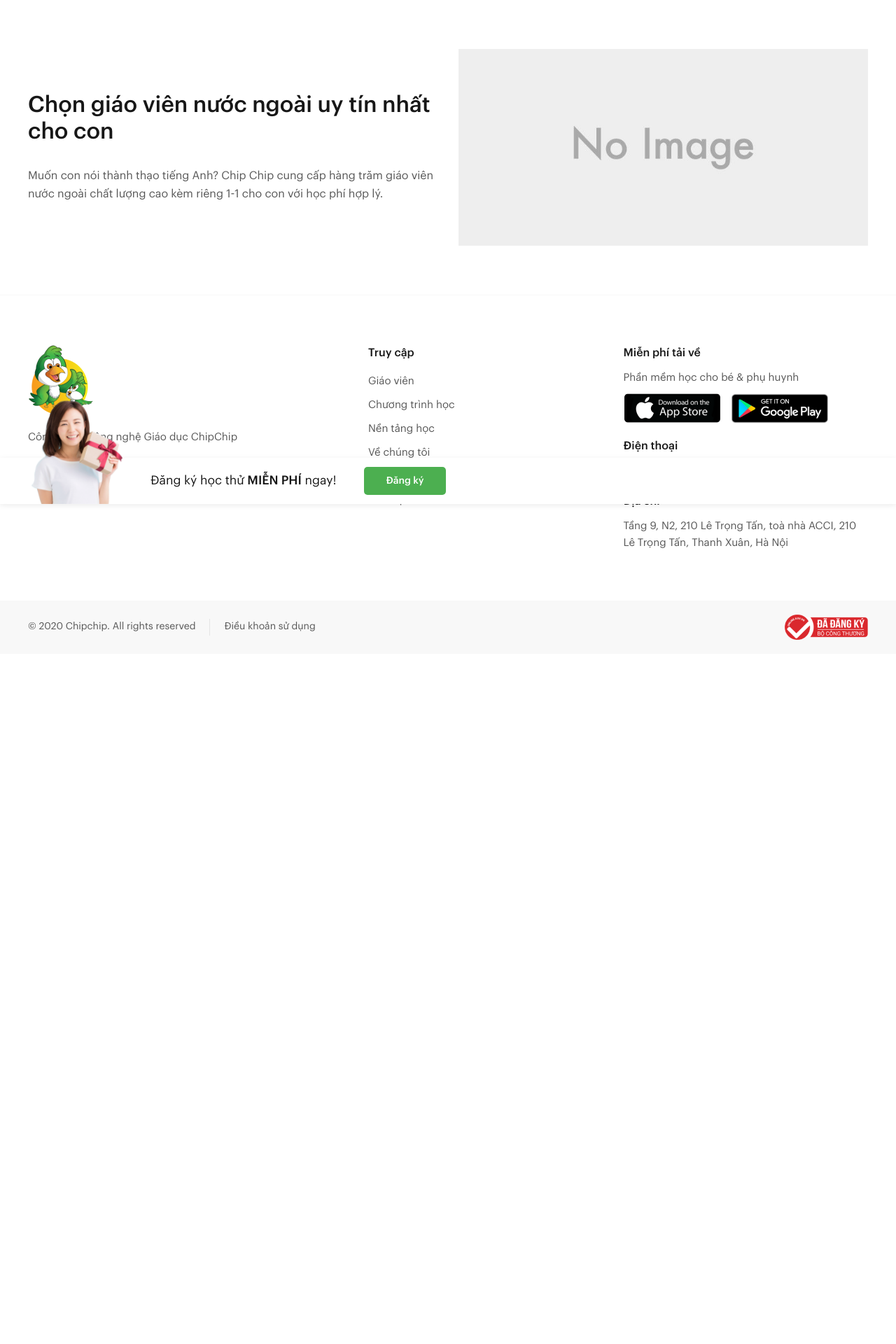
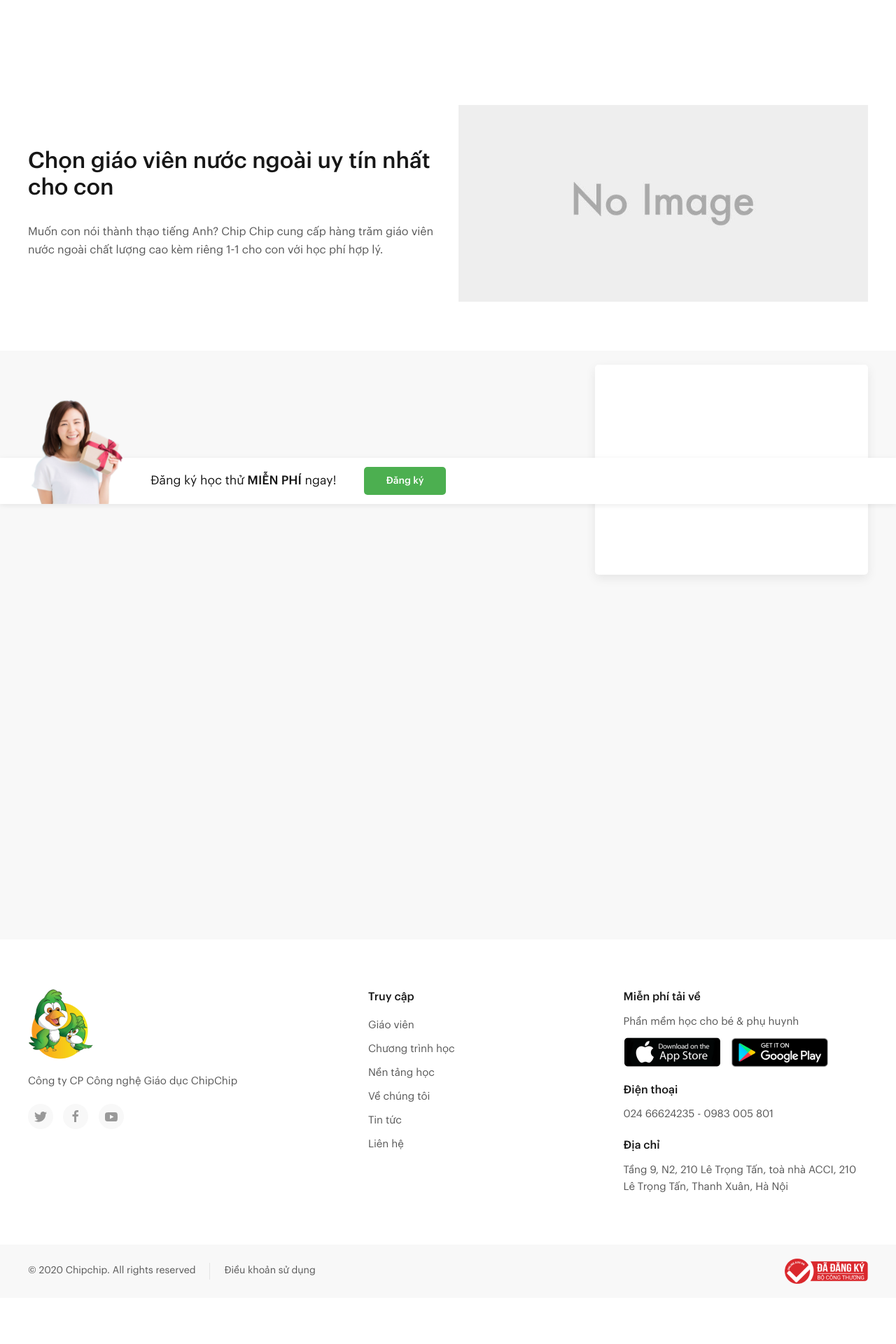
Before and after one commit to lemanhhai1310/chipchip-29-12-2022, a PHP site: page /_giaovien.html in a window 1280 px wide. Shown: the part 80-2000 px from the top of the page at 70% size. Before the commit the page ends 994 px from the top, so only its background shows below. Run offline with PHP 8.4, Linux system fonts and the light colour scheme; some libraries are stand-ins or nearby versions.

Commit message:
giaovien

```diff
--- a/_giaovien.html
+++ b/_giaovien.html
@@ -8,14 +8,14 @@
     <!--CSS-->
     <link rel="stylesheet" href="https://stackpath.bootstrapcdn.com/font-awesome/4.7.0/css/font-awesome.min.css">
     <link rel="stylesheet" href="https://cdn.jsdelivr.net/npm/uikit@3.15.19/dist/css/uikit.min.css" />
-    <link rel="stylesheet" href="style.css?v=1672393666">
+    <link rel="stylesheet" href="style.css?v=1672397186">
 
     <!--JS-->
     <script src="https://cdn.jsdelivr.net/npm/@shinsenter/defer.js/dist/defer_plus.min.js"></script>
     <script src="https://code.jquery.com/jquery-3.5.1.min.js"></script>
     <script src="https://cdn.jsdelivr.net/npm/uikit@3.15.19/dist/js/uikit.min.js"></script>
     <script src="https://cdn.jsdelivr.net/npm/uikit@3.15.19/dist/js/uikit-icons.min.js"></script>
-    <script src="js/app.js?v=1672393666"></script>
+    <script src="js/app.js?v=1672397186"></script>
 </head>
 <body class="">
 <!--app-->
@@ -63,7 +63,24 @@
     </div>
     <!--/Nền tảng tìm giáo viên nước ngoài kèm riêng cho trẻ em lớn nhất-->
 
+    <div class="uk-background-muted uk-section-xsmall">
+        <div class="uk-container">
+            <div class="uk-grid uk-grid-small" uk-grid>
+                <div class="uk-width-expand">
+                    <div class="uk-height-viewport">
 
+                    </div>
+                </div>
+                <div class="uk-width-1-3@m">
+                    <aside class="sidebar">
+                        <div class="uk-card uk-card-body uk-border-rounded uk-padding-small uk-card-default uk-height-min-medium">
+
+                        </div>
+                    </aside>
+                </div>
+            </div>
+        </div>
+    </div>
 
 
 
--- a/js/app.js
+++ b/js/app.js
@@ -12,6 +12,20 @@ const app = {
         const header = x('.header');
         const video_intro = x('#video-intro');
         const bottomSticky = x('.bottomSticky');
+        const sidebar = x('.sidebar');
+
+        function sideBarSticky() {
+            if (sidebar){
+                var offsetSidebar = header.offsetHeight+15 + 'px';
+                var stickySidebar = UIkit.sticky(sidebar, {
+                    'offset': offsetSidebar,
+                    'start': 0.01 + 'px',
+                    'end': true,
+                });
+                console.log('offsetSidebar',offsetSidebar);
+            }
+        }
+        sideBarSticky();
 
         if (video_intro){
             console.log('video_intro',video_intro);
@@ -28,7 +42,7 @@ const app = {
             }
             if (bottomSticky){
                 var offsetBottomSticky = bottomSticky.offsetHeight + 'px';
-                console.log('offsetHeader',offsetBottomSticky);
+                console.log('offsetBottomSticky',offsetBottomSticky);
                 app.style.paddingBottom = offsetBottomSticky;
             }
         }
```
Also changed, not shown: giaovien.php (+17 -0 lines).
